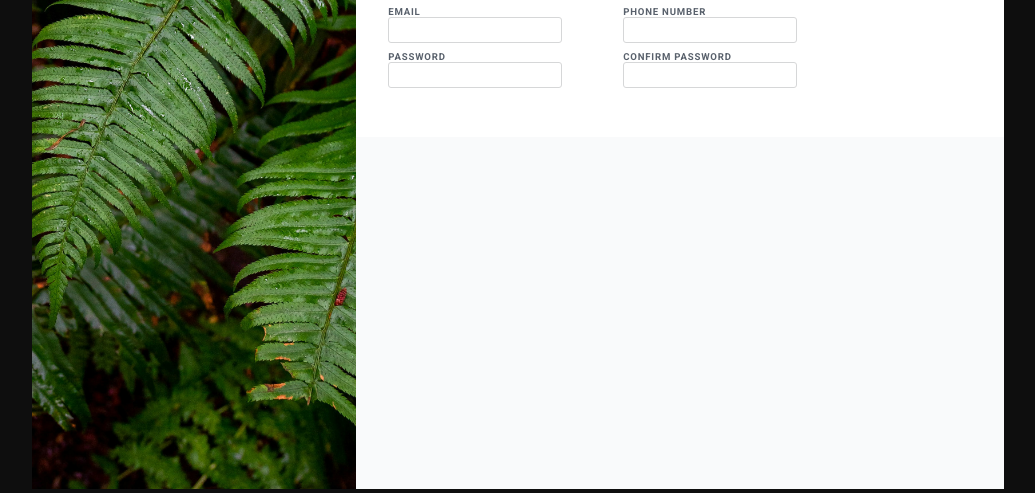
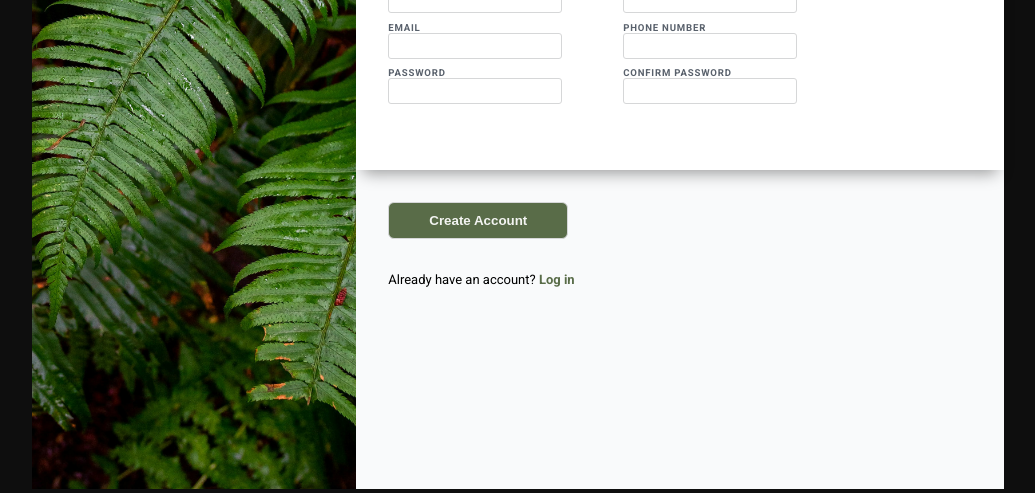
Before and after one commit to renglan1/odin-sign-up-form, a plain HTML site: page index.html in a window 1280 px wide. Shown: the part 311-804 px from the top of the page, without its empty margins (122-1157 px from the left). Drawn offline with Linux system fonts and the light colour scheme.

Commit message:
Complete form

```diff
--- a/index.html
+++ b/index.html
@@ -40,17 +40,18 @@
           <p>You <em>know</em> you want to.</p>
         </div>
         <form action="./myurl">
+          <div id="inputs">
             <h2>Let's do this!</h2>
             <ul>
-            <li class="first">
+              <li>
                 <label for="firstname">FIRST NAME</label>
                 <input type="text" id="firstname" name="firstname" />
               </li>
-            <li class="last">
+              <li>
                 <label for="lastname">LAST NAME</label>
                 <input type="text" id="lastname" name="lastname" />
               </li>
-            <li class="mail">
+              <li>
                 <label for="email">EMAIL</label>
                 <input type="email" id="email" name="email" />
               </li>
@@ -58,17 +59,21 @@
                 <label for="phonenum">PHONE NUMBER</label>
                 <input type="number" id="phonenum" name="phonenum" />
               </li>
-            <li class="pass">
+              <li>
                 <label for="password">PASSWORD</label>
-              <input type="password" id="password" name="password"/>
+                <input type="password" id="password" name="password" />
                 <div class="no-match">* Passwords do not match</div>
               </li>
-            <li class="confirm">
+              <li>
                 <label for="confirmpass">CONFIRM PASSWORD</label>
                 <input type="password" id="confirmpass" name="confirmpass" />
               </li>
             </ul>
+          </div>
+
+          <input type="submit" value="Create Account"/>
         </form>
+        <div class="footer">Already have an account? <span>Log in</span></div>
       </section>
     </div>
   </body>
--- a/scripts/main.js
+++ b/scripts/main.js
@@ -6,7 +6,6 @@ const noMatch = document.querySelector('div.no-match');
 
 inputs.map((input) => {
   input.addEventListener('change', (e) => {
-    console.log('hi');
     if(password.value !== confirmPassword.value) {
       password.classList.add('error');
       confirmPassword.classList.add('error');
--- a/styles/content.css
+++ b/styles/content.css
@@ -22,9 +22,14 @@
 }
 
 form {
+  color: #49525D;
+}
+
+#inputs {
+  padding: 2.5% 5%;
   background-color: #fff;
-  padding: 0px 5%;
-  color: #49525D;
+  box-shadow: 0px 10px 15px -7px rgba(0,0,0,0.4);
+  margin-bottom: 5%;
 
   h2 {
     font-size: 1rem;
@@ -59,6 +64,36 @@ input {
   padding: 2.5%;
 }
 
+input:focus {
+  box-shadow: 1px 1px 8px -2px rgba(0,0,0,0.3);
+  border: 1px solid #2655D9;
+}
+
+input[type=submit] {
+  width: 180px;
+  border-radius: 6px;
+  padding: 10px 15px;
+  margin-left: 5%;
+  background-color: #596C48;
+  color: #F3F4F1;
+  font-weight: bold;
+
+  &:hover {
+    background-color: #70895b;
+    cursor: pointer;
+  }
+}
+
+.footer {
+  margin: 0px 5%;
+  font-size: 13px;
+
+  span {
+    font-weight: bold;
+    color: #596C48;
+  }
+}
+
 li {
   flex: 0 0 42.5%;
 }
```
Lines whose indentation alone changed are shown as unchanged.
